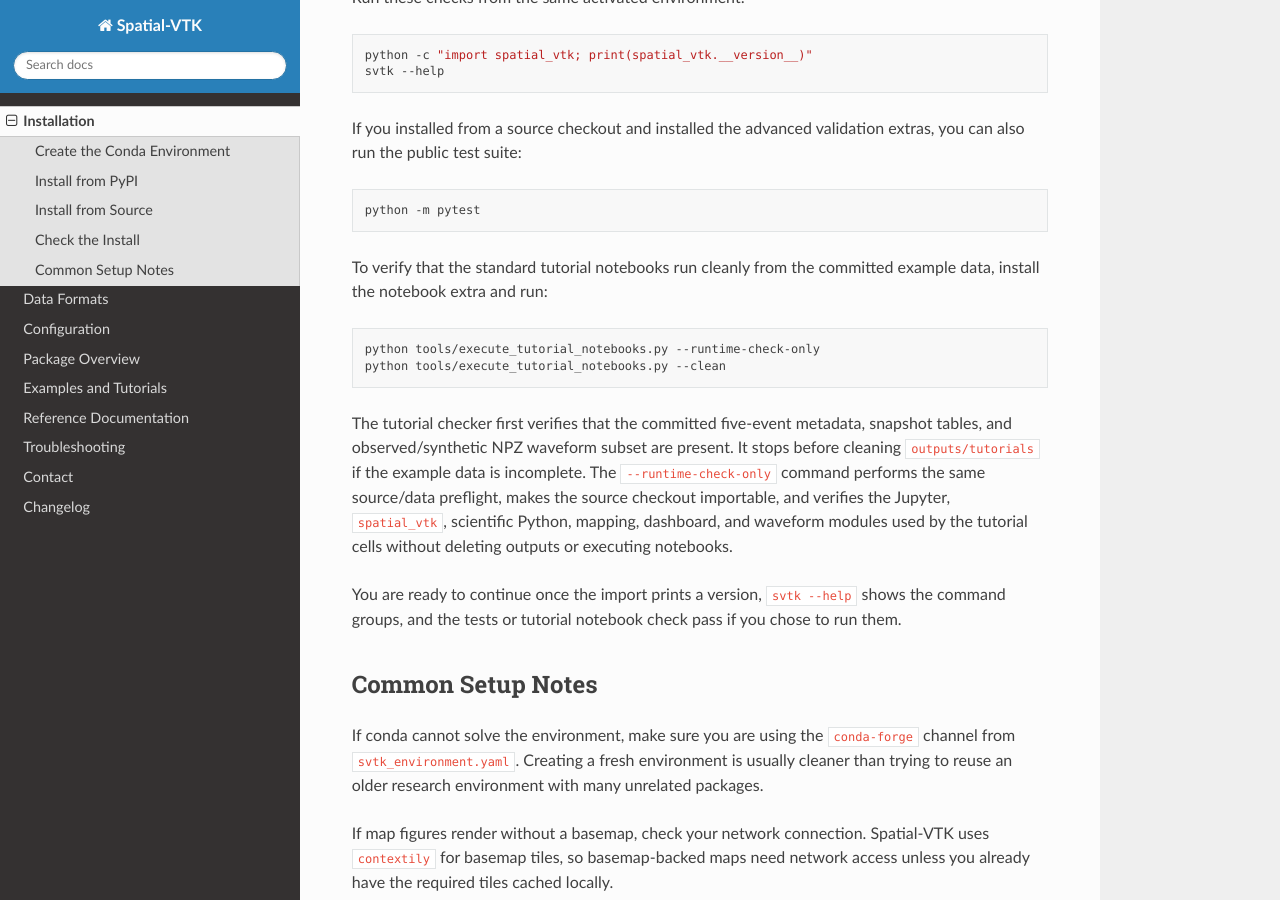
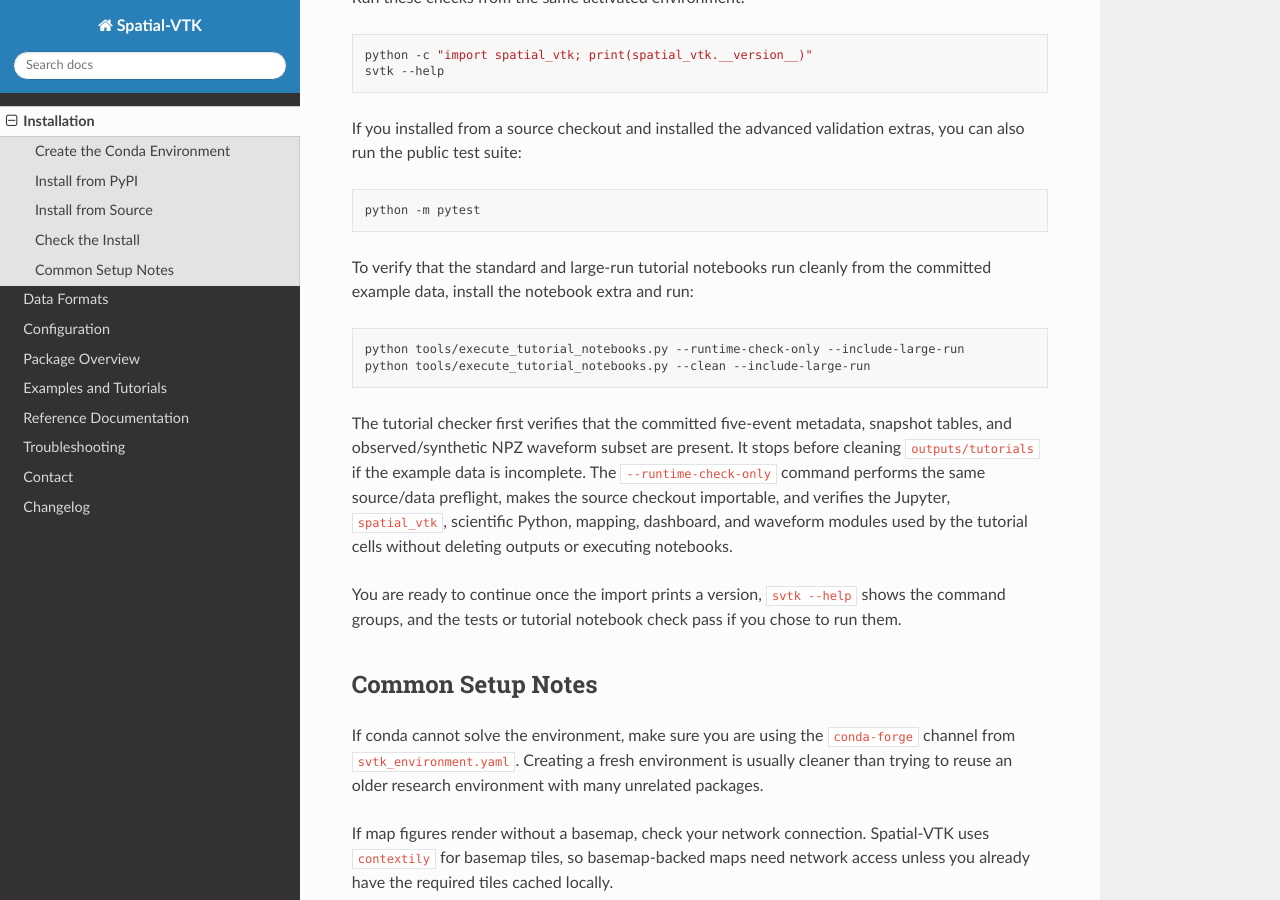
Before and after one commit to bcbirkel/spatial-vtk, a Sphinx documentation site: the page built from docs/installation.rst, in a window 1280 px wide and 900 px high, scrolled down 1711 px. Built offline with Sphinx 7.4.7 and the Read the Docs theme 3.1.0, drawn with Linux system fonts in a browser that asks for light colours.

Commit message:
Include large-run notebooks in install check docs

```diff
--- a/docs/changelog.rst
+++ b/docs/changelog.rst
@@ -4,6 +4,9 @@
 2026-06-19
 ----------
 
+- Updated the Installation check commands so source-checkout notebook
+  verification includes ``--include-large-run``, matching the examples docs,
+  release checklist, and CI tutorial gate.
 - Clarified the tutorial notebook runtime preflight failure message so it
   reports the missing importable modules directly before the install command,
   instead of wording the missing subset as a generic required-module list.
--- a/docs/installation.rst
+++ b/docs/installation.rst
@@ -108,13 +108,13 @@
 
    python -m pytest
 
-To verify that the standard tutorial notebooks run cleanly from the committed
-example data, install the notebook extra and run:
+To verify that the standard and large-run tutorial notebooks run cleanly from
+the committed example data, install the notebook extra and run:
 
 .. code-block:: bash
 
-   python tools/execute_tutorial_notebooks.py --runtime-check-only
-   python tools/execute_tutorial_notebooks.py --clean
+   python tools/execute_tutorial_notebooks.py --runtime-check-only --include-large-run
+   python tools/execute_tutorial_notebooks.py --clean --include-large-run
 
 The tutorial checker first verifies that the committed five-event metadata,
 snapshot tables, and observed/synthetic NPZ waveform subset are present. It
```
Also changed, not shown: 1 other file.
